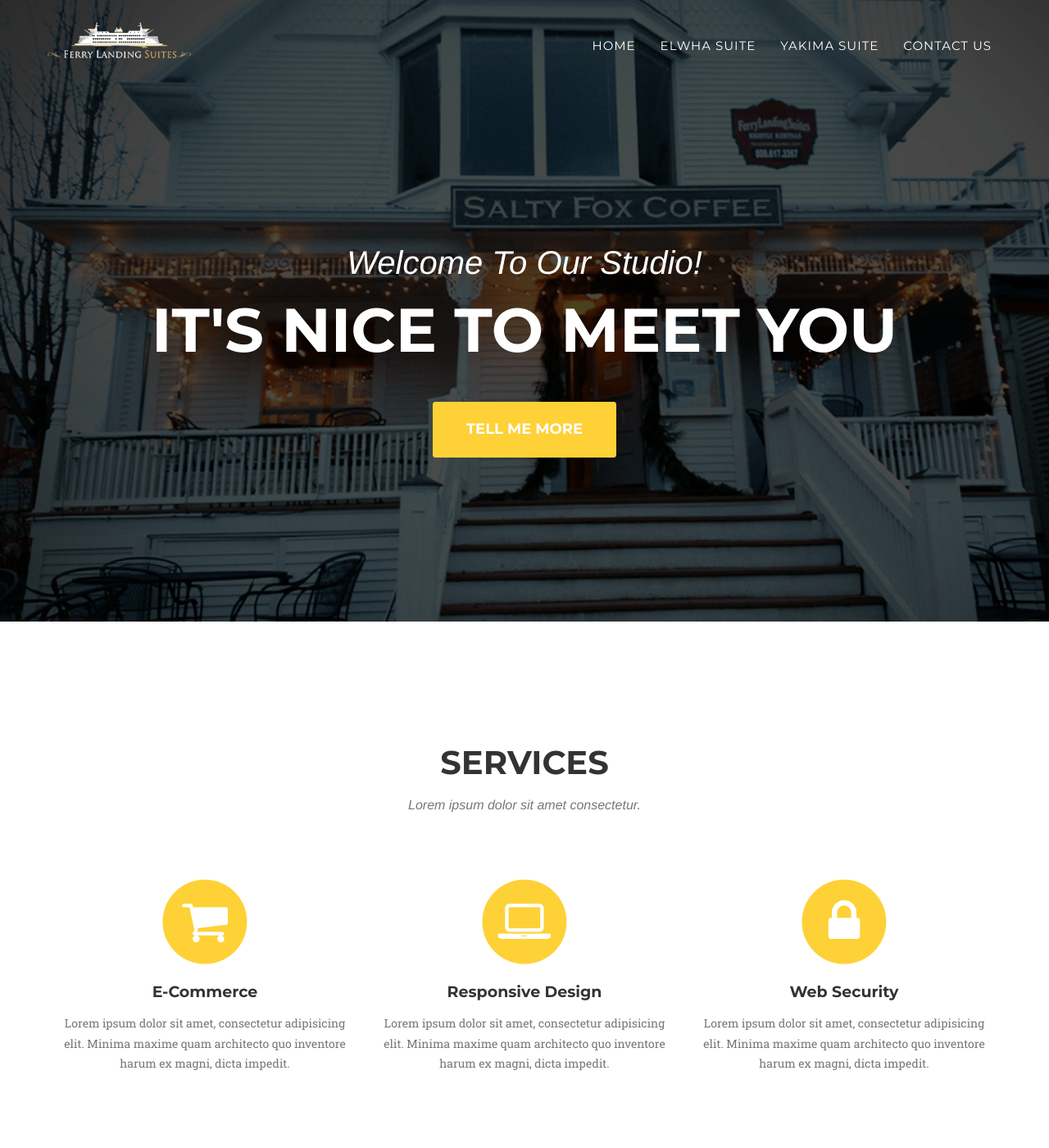
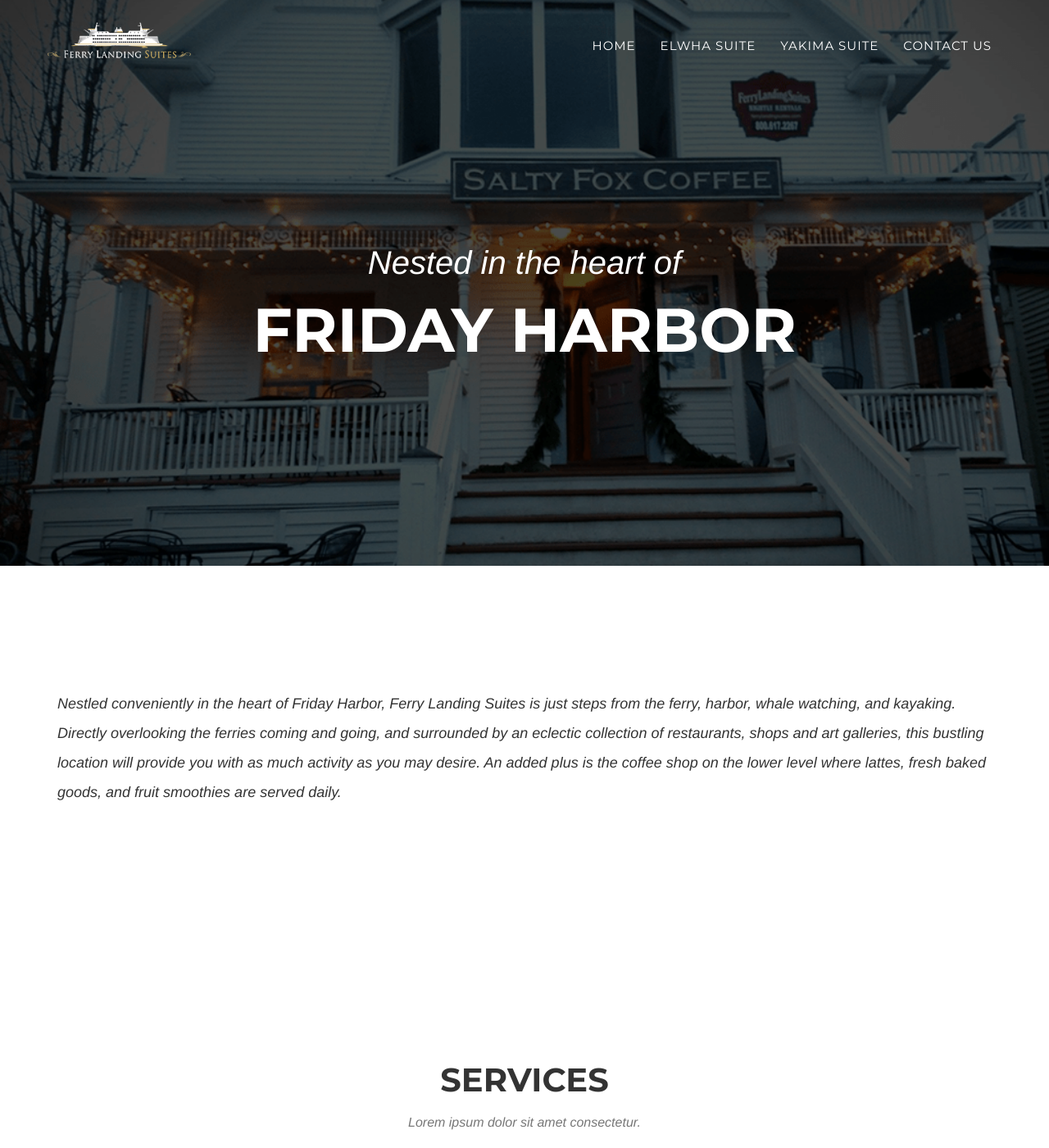
Before and after one commit to wesedholm/ferrylandingsuites, a Jekyll site: the page built from index.md, in a window 1280 px wide and 1400 px high. Shown: the whole window at 82% size. Built offline with Jekyll 4.4.1, drawn with Linux system fonts in a browser that asks for light colours; some web fonts are replaced.

Commit message:
Worked on hero

```diff
--- a/_includes/header.html
+++ b/_includes/header.html
@@ -38,9 +38,9 @@
     <header data-scrollax-parent="true">
         <div class="container">
             <div class="intro-text" data-scrollax="properties: { 'translateY': '30%' }">
-                <div class="intro-lead-in">Welcome To Our Studio!</div>
-                <div class="intro-heading">It's Nice To Meet You</div>
-                <a href="#services" class="page-scroll btn btn-xl">Tell Me More</a>
+                <div class="intro-lead-in">Nested in the heart of</div>
+                <div class="intro-heading">Friday Harbor</div>
+                {%- comment -%} <a href="#services" class="page-scroll btn btn-xl">Tell Me More</a> {%- endcomment -%}
             </div>
         </div>
     </header>
--- /dev/null
+++ b/_includes/info.html
@@ -0,0 +1,11 @@
+<section class="info">
+    <div class="container">
+        <div class="row">
+            <div class="col-md-12">
+                <p>
+                    Nestled conveniently in the heart of Friday Harbor, Ferry Landing Suites is just steps from the ferry, harbor, whale watching, and kayaking. Directly overlooking the ferries coming and going, and surrounded by an eclectic collection of restaurants, shops and art galleries, this bustling location will provide you with as much activity as you may desire. An added plus is the coffee shop on the lower level where lattes, fresh baked goods, and fruit smoothies are served daily.
+                </p>
+            </div>
+        </div>
+    </div>
+</section>
--- a/_layouts/default.html
+++ b/_layouts/default.html
@@ -6,6 +6,7 @@
   <body id="page-top" class="index">
 
     {% include header.html %}
+    {% include info.html %}
     {% include services.html %}
     {% include portfolio_grid.html %}
     {% include about.html %}
--- /dev/null
+++ b/_sass/typography.scss
@@ -0,0 +1,10 @@
+.info {
+
+    p {
+        font-family: "Droid Serif", "Helvetica Neue", Helvetica, Arial, sans-serif;
+        font-size: 18px;
+        line-height: 2;
+        font-style: italic;
+    }
+
+}
--- a/assets/css/main.scss
+++ b/assets/css/main.scss
@@ -6,4 +6,5 @@
 @import "bootstrap";
 @import "font-awesome";
 @import "theme";
+@import "typography";
 @import "header";
```
Also changed, not shown: _includes/services.html (indentation only).
